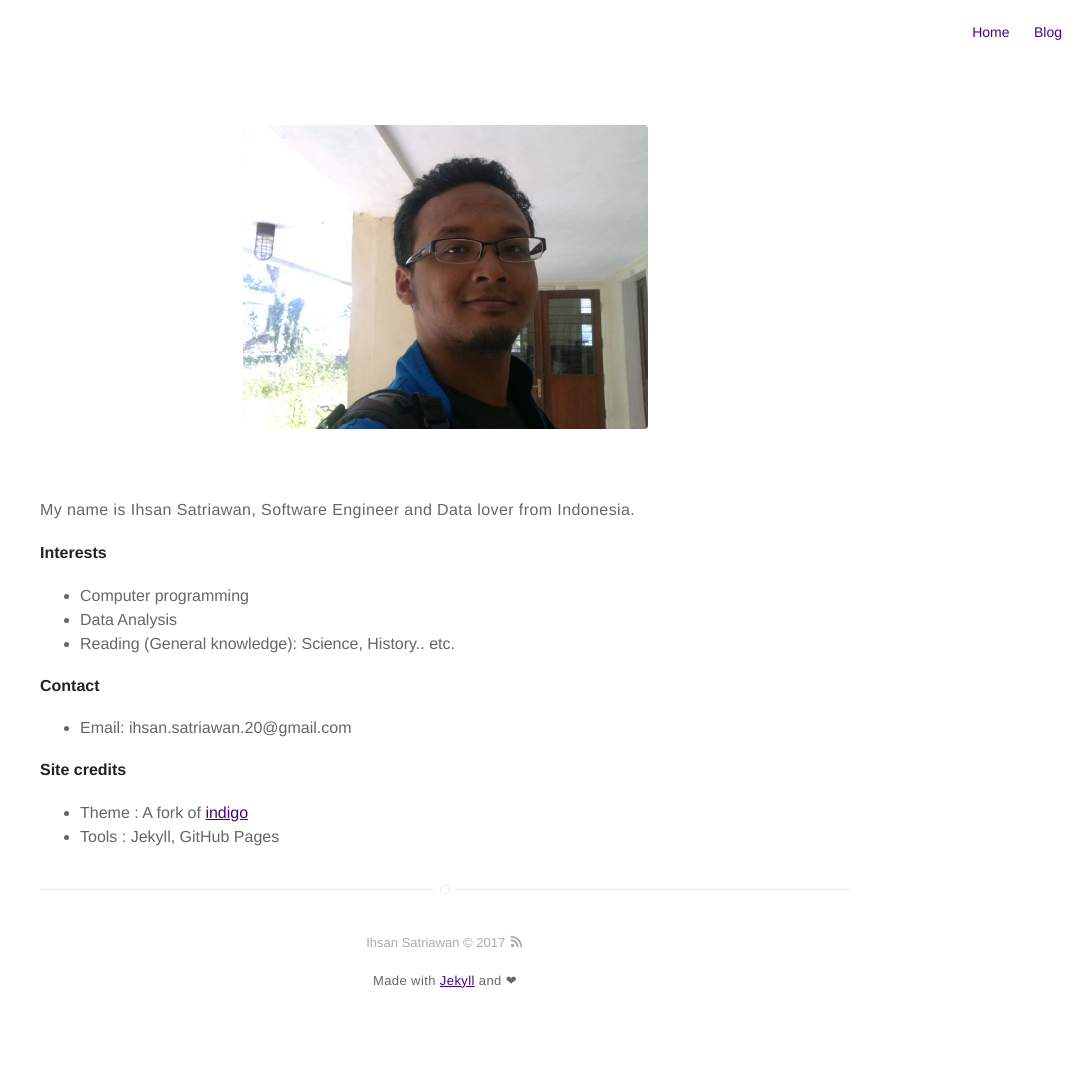
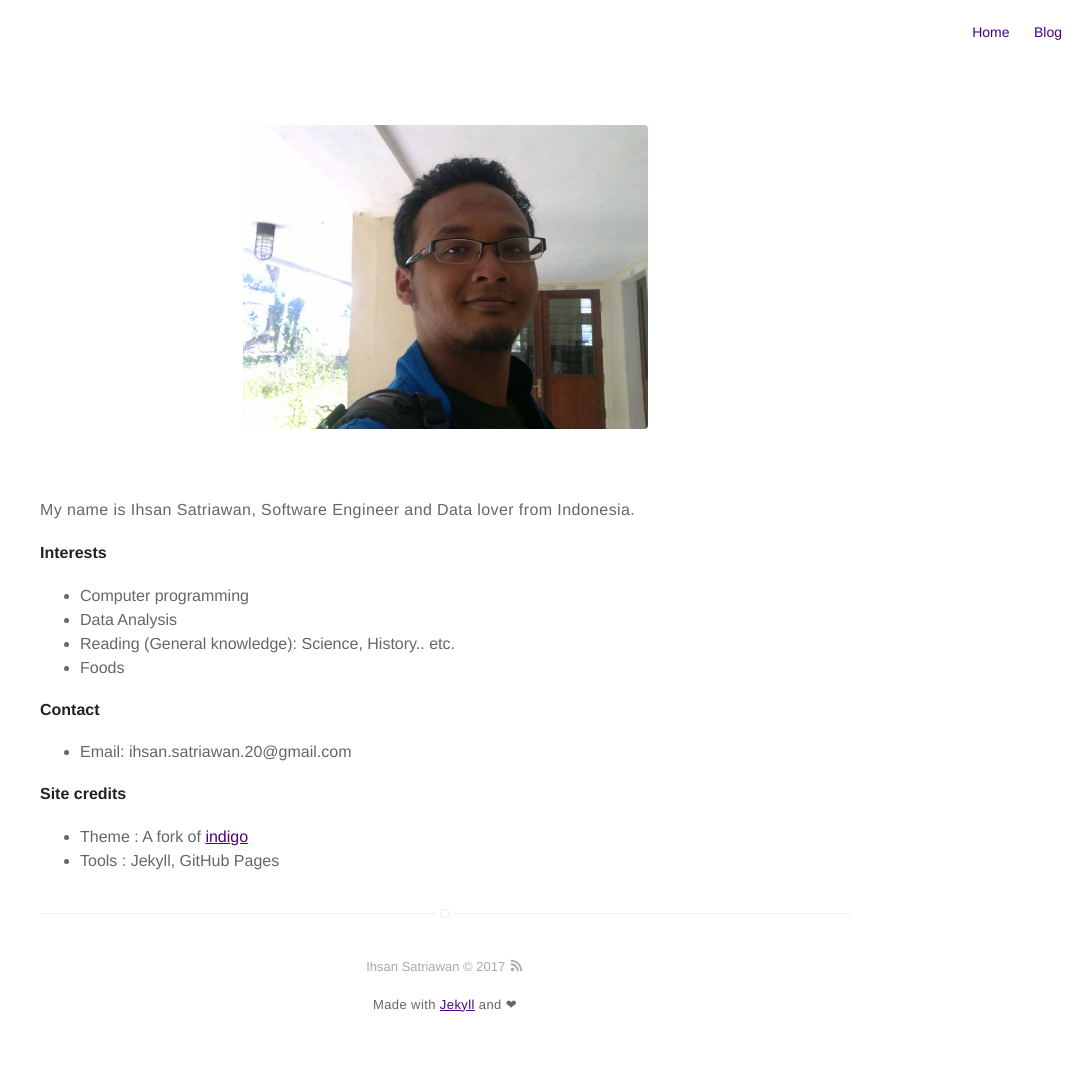
Before and after one commit to ihsansatriawan/ihsansatriawan.github.io, a Jekyll site: the page built from about.md, in a window 1280 px wide. Shown: the whole page, without its empty margins (195-1280 px from the left). Built offline with Jekyll 4.4.1, drawn with Linux system fonts in a browser that asks for light colours; before the commit the page ends 1052 px from its top, so only the background shows below that.

Commit message:
Update about.md

```diff
--- a/about.md
+++ b/about.md
@@ -12,6 +12,7 @@ My name is Ihsan Satriawan, Software Engineer and Data lover from Indonesia.
 * Computer programming
 * Data Analysis
 * Reading (General knowledge): Science, History.. etc.
+* Foods
 
 #### Contact
 * Email:  ihsan.satriawan.20@gmail.com
```
